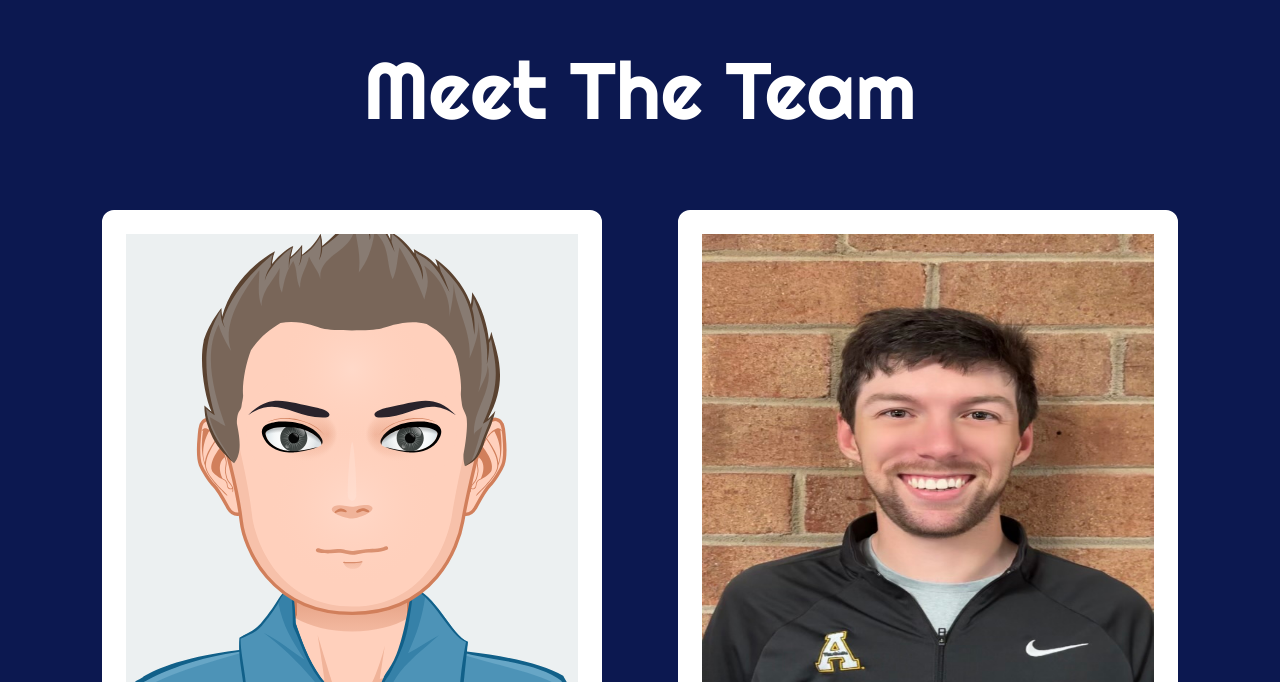
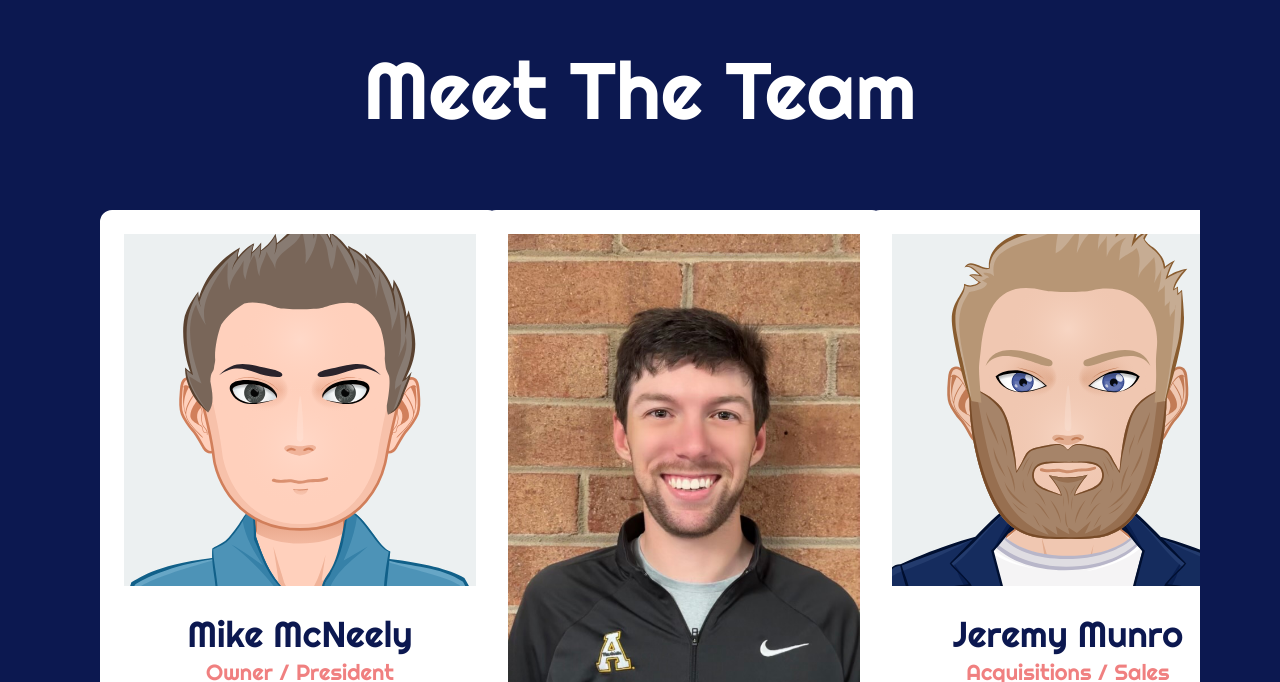
Before and after one commit to DavidDowell/foothills-investment-property, a React (Create React App) app in the folder fip/: page / in a window 1280 px wide. Shown: the part 2118-2800 px from the top of the page. Built offline with nearby package versions, Linux system fonts and the light colour scheme.

Commit message:
add snap scroll to md and smaller screens

```diff
--- a/fip/src/components/Team/index.js
+++ b/fip/src/components/Team/index.js
@@ -12,8 +12,8 @@ const Team = () => {
   return (
     <section id="Team" className="mx-20 py-80">
       <div className="team-header">Meet The Team</div>
-      <div className="team grid grid-cols-1 gap-8 md:grid-cols-2 lg:grid-cols-2 xl:grid-cols-3">
-        <article class="team-member">
+      <div className="team snap-x snap-mandatory overflow-scroll max-lg:flex grid gap-8 grid-cols-2 lg:grid-cols-2 xl:grid-cols-3">
+        <article class="snap-center team-member">
           <img className='avatar' src={Mike} />
           <div class="member-bio">
             <h3 class="member-name">Mike McNeely</h3>
@@ -23,7 +23,7 @@ const Team = () => {
             <h4>mike@noble-oak.com</h4>
           </div>
         </article>
-        <article class="team-member">
+        <article class="snap-center team-member">
           <img className='avatar' src={Logan} />
           <div class="member-bio">
             <h3 class="member-name">Logan McNeely</h3>
@@ -33,7 +33,7 @@ const Team = () => {
             <h4>logan@noble-oak.com</h4>
           </div>
         </article>
-        <article class="team-member">
+        <article class="snap-center team-member">
           <img className='avatar' src={Jeremy} />
           <div class="member-bio">
             <h3 class="member-name">Jeremy Munro</h3>
@@ -43,7 +43,7 @@ const Team = () => {
             <h4>jeremy@noble-oak.com</h4>
           </div>
         </article>
-        <article class="team-member">
+        <article class="snap-center team-member">
           <img className='avatar' src={Jen} />
           <div class="member-bio">
             <h3 class="member-name">Jennifer Travis</h3>
@@ -53,7 +53,7 @@ const Team = () => {
             <h4>jennifer@noble-oak.com</h4>
           </div>
         </article>
-        <article class="team-member">
+        <article class="snap-center team-member">
           <img className='avatar' src={David} />
           <div class="member-bio">
             <h3 class="member-name">David Dowell</h3>
@@ -63,7 +63,7 @@ const Team = () => {
             <h4>david@noble-oak.com</h4>
           </div>
         </article>
-        <article class="team-member">
+        <article class="snap-center team-member">
           <img className='avatar' src={Deena} />
           <div class="member-bio">
             <h3 class="member-name">Deena Mayberry</h3>
--- a/fip/src/index.css
+++ b/fip/src/index.css
@@ -198,9 +198,9 @@ nav {
 .team {
     width: 100%;
     margin: 0 auto;
-    display: flex;
-    flex-wrap: wrap;
-    justify-content: space-around;
+    /* display: flex;
+    flex-wrap: wrap; */
+    /* justify-content: space-around; */
 }
 
 .team-member {
```
